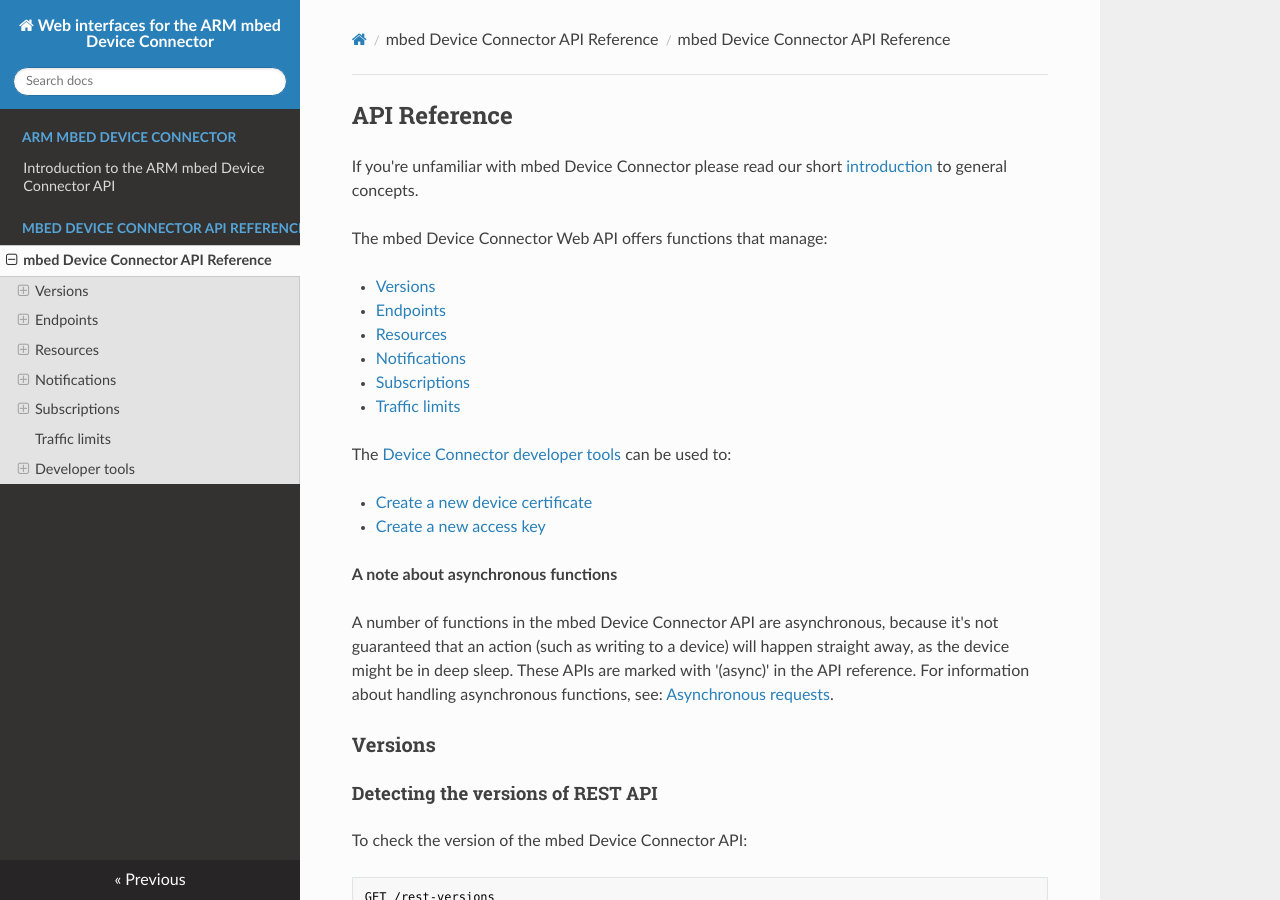
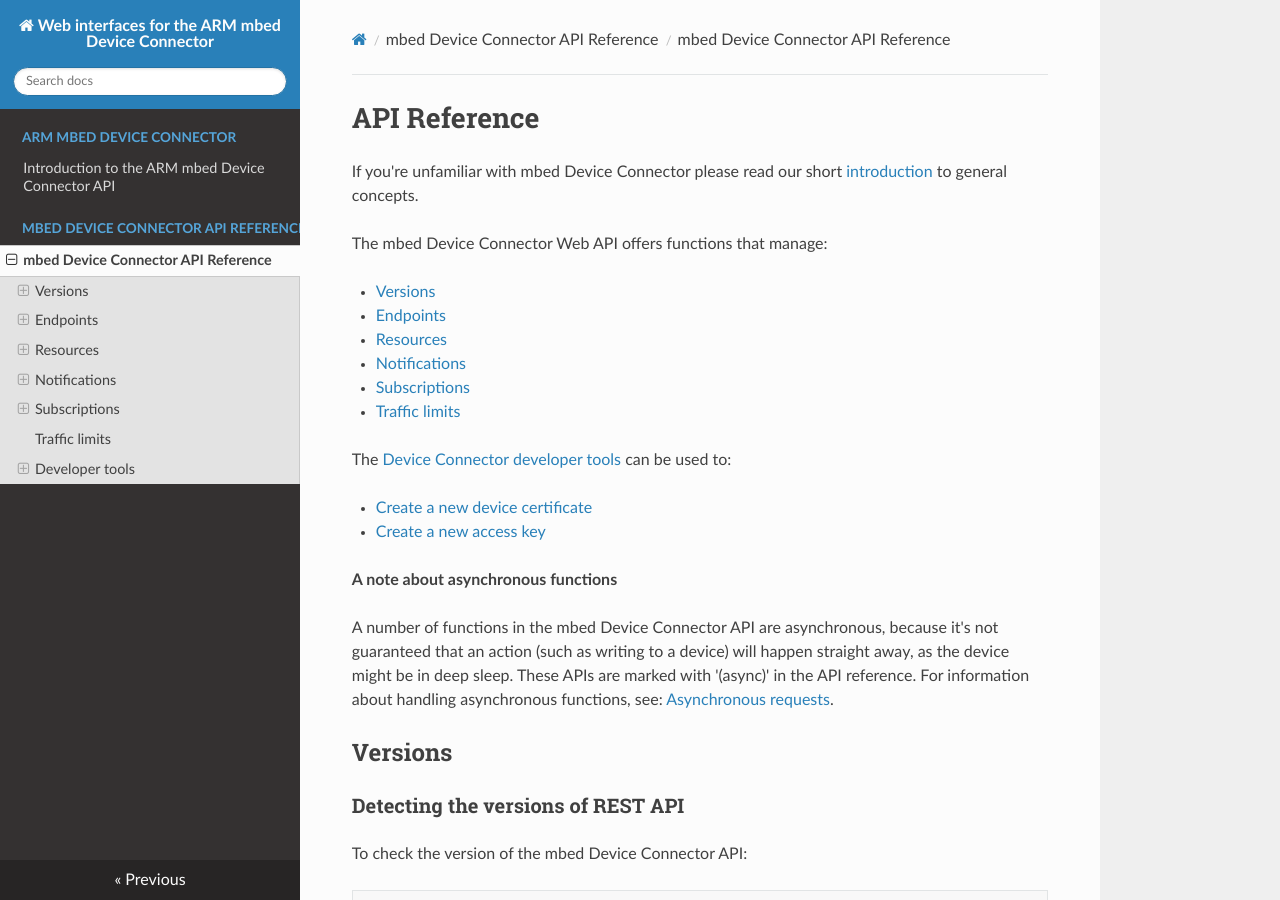
Before and after one commit to ARMmbed/Connector-mDS-REST-API, an MkDocs documentation site: the page built from docs/api-reference.md, in a window 1280 px wide and 900 px high. Built offline with MkDocs 1.6.1, drawn with Linux system fonts in a browser that asks for light colours; nearby versions of some CDN libraries; old or Windows-style settings are respelled for this version of MkDocs.

Commit message:
Header levels again.

````diff
--- a/docs/api-reference.md
+++ b/docs/api-reference.md
@@ -1,4 +1,4 @@
-## API Reference
+# API Reference
 
 If you're unfamiliar with mbed Device Connector please read our short [introduction](index.md) to general concepts.
 
@@ -20,9 +20,9 @@ __A note about asynchronous functions__
 
 A number of functions in the mbed Device Connector API are asynchronous, because it's not guaranteed that an action (such as writing to a device) will happen straight away, as the device might be in deep sleep. These APIs are marked with '(async)' in the API reference. For information about handling asynchronous functions, see: [Asynchronous requests](index.md#asynchronous-requests).
 
-### Versions
+## Versions
 
-#### Detecting the versions of REST API
+### Detecting the versions of REST API
 
 To check the version of the mbed Device Connector API:
 ```
@@ -56,7 +56,7 @@ Content-Type: application/json
 ]
 ```
 
-#### Calling the latest version of the REST API
+### Calling the latest version of the REST API
 
 To call the latest version of the API, you can either use the existing URI without any changes, or you can prefix the latest version of the above list to your URI:
 
@@ -67,7 +67,7 @@ To call the latest version of the API, you can either use the existing URI witho
 /v2/some-url
 ```
 
-#### Calling an old version of the REST API
+### Calling an old version of the REST API
 
 To call an old version of the API, you must prefix the desired version of the above list to your URI:
 
@@ -77,11 +77,11 @@ To call an old version of the API, you must prefix the desired version of the ab
 /v1/some-url
 ```
 
-### Endpoints
+## Endpoints
 
 Endpoints are physical devices running [mbed Client](https://www.mbed.com/en/development/software/mbed-client/). For more information about mbed Device Connector’s data model, see the [REST API introduction](index.md#the-mbed-device-connector-data-model).
 
-#### Listing all endpoints
+### Listing all endpoints
 
 ```
 GET /v2/endpoints
@@ -130,11 +130,11 @@ Content-Type: application/json
 ]
 ```
 
-##### Queue mode
+#### Queue mode
 
 When an endpoint is in queue mode, messages sent to the endpoint will not wake up the physical device. Rather, the messages are queued and delivered when the device wakes up and connects to mbed Device Connector itself. Queue mode can also be used when the device is behind a NAT and cannot be reached directly by mbed Device Connector.
 
-#### Listing an endpoint's resources
+### Listing an endpoint's resources
 
 ```
 GET /v2/endpoints/{endpoint-name}
@@ -184,17 +184,17 @@ Content-Type: application/json
 
 *You are encouraged to use the [LWM2M](http://technical.openmobilealliance.org/Technical/technical-information/omna/lightweight-m2m-lwm2m-object-registry) resource types.*
 
-### Resources
+## Resources
 
 All APIs related to device resources are [asynchronous](index.md#asynchronous-requests). Be aware that these APIs will only respond if the device is turned on and connected to mbed Device Connector. You can also receive [notifications](#notifications) when a resource changes by subscribing to the resource.
 
-#### Non-confirmable requests
+### Non-confirmable requests
 
 All resource APIs have the parameter `noResp`. If a request is made with `noResp=true`, mbed Device Connector makes a CoAP non-confirmable requests to the device. This means that these requests are not guaranteed to arrive at the device, nor do you get an `async-response-id` back.
 
 If calls with this parameter enabled succeed, they return with the status code `204 No Content`. If the underlying protocol does not support non-confirmable requests, or if the endpoint is registered in queue mode, the response is status code `409 Conflict`.
 
-#### Reading from a resource ([async](index.md#asynchronous-requests))
+### Reading from a resource ([async](index.md#asynchronous-requests))
 
 ```
 GET /v2/endpoints/{endpoint-name}/{resource-path}
@@ -267,7 +267,7 @@ When the response is available, on your notification channel:
 }
 ```
 
-#### Writing to a resource ([async](index.md#asynchronous-requests))
+### Writing to a resource ([async](index.md#asynchronous-requests))
 
 This API can be used to write new values to existing resources, or to create new resources on the device. The `resource-path` does not have to exist - it can be created by the call.
 
@@ -346,7 +346,7 @@ When the response is available, on your notification channel:
 
 The [mbed Client overview](https://docs.mbed.com/docs/mbed-client-guide/en/latest/Introduction/#the-write-operation) contains information on how to process updates on the device side.
 
-#### Executing a function on a resource ([async](index.md#asynchronous-requests))
+### Executing a function on a resource ([async](index.md#asynchronous-requests))
 
 This API can be used to execute functions on existing resources on the device.
 
@@ -428,7 +428,7 @@ When the response is available, on your notification channel:
 
 The [mbed Client overview](https://docs.mbed.com/docs/mbed-client-guide/en/latest/Introduction/#the-execute-operation) contains information on how to handle the execute operation on the device side.
 
-#### Deleting a resource ([async](index.md#asynchronous-requests))
+### Deleting a resource ([async](index.md#asynchronous-requests))
 
 A request to delete a resource must be handled by both mbed Client and mbed Device Connector. The resource is not deleted from mbed Device Connector until the delete is handled by mbed Client.
 
@@ -505,7 +505,7 @@ When the response is available, on your notification channel:
 
 The [mbed Client overview](https://docs.mbed.com/docs/mbed-client-guide/en/latest/Introduction/) contains information on how to handle the delete operation on the device side.
 
-### Notifications
+## Notifications
 
 Notifications are created when certain events happen on mbed Device Connector:
 
@@ -515,7 +515,7 @@ Notifications are created when certain events happen on mbed Device Connector:
 
 A notification is created for each asynchronous request when the response is ready, for example when the device sends a response for a read request. Another case is when you [subscribe](#subscriptions) to a resource, mbed Device Connector starts creating notifications when the resource state changes. The device registration related notifications are always created automatically.
 
-#### Receiving notifications
+### Receiving notifications
 
 There are two ways of receiving notifications:
 
@@ -526,7 +526,7 @@ mbed Device Connector tries to deliver each notification event for up to 15 minu
 
 We'll review the notification data structure before looking at the registration and notification functions.
 
-##### Notification data structure
+#### Notification data structure
 
 A notification message contains the following server event types:
 
@@ -610,9 +610,9 @@ The notification message is delivered in JSON format:
     }
 ```
 
-#### Registering a notification callback
+### Registering a notification callback
 
-##### Registering a callback URL
+#### Registering a callback URL
 
 Register a URL to which the server should deliver notifications.
 
@@ -662,7 +662,7 @@ Content-Length: 87
 HTTP/1.1 204 No Content
 ```
 
-##### Checking the notification callback
+#### Checking the notification callback
 
 Returns the notification callback URL and the headers that have been set in [Registering a notification callback](#registering-a-notification-callback).
 
@@ -689,7 +689,7 @@ Content-Length: 87
 {"url" : "example.com", "headers" : {"Authorization" : "auth", "test-header" : "test"}}
 ```
 
-##### Deleting the notification callback
+#### Deleting the notification callback
 
 To delete the Callback URL and remove all subscriptions:
 
@@ -704,7 +704,7 @@ DELETE /notification/callback
 |204|Successfully removed.|
 |404|No callback URL is registered.|
 
-#### Long polling
+### Long polling
 
 As an alternative to the notification callback, you can use HTTP long-poll requests to receive notifications. You open a request from the client to mbed Device Connector, and the request will be kept open until either an event notification is delivered to the client or the request times out (after 30 seconds). In both cases, the client should open a new polling request after the previous one closes.
 
@@ -721,7 +721,7 @@ GET /v2/notification/pull
 |200|OK.|
 |204|No new notifications.|
 
-### Subscriptions
+## Subscriptions
 
 When you have set up a [notification callback](#registering-a-notification-callback), your application can subscribe to either individual resources or pre-subscribe to resources.
 
@@ -729,7 +729,7 @@ When you subscribe to an observable resource, the server notifies your applicati
 
 Whether or not a resource is observable is determined by [mbed Client](https://docs.mbed.com/docs/mbed-client-guide/en/latest/Introduction/#the-observe-feature), not by mbed Device Connector.
 
-#### Subscribing to an individual resource ([async](index.md#asynchronous-requests))
+### Subscribing to an individual resource ([async](index.md#asynchronous-requests))
 
 This function subscribes to an individual resource.
 
@@ -777,7 +777,7 @@ When the response is available, on your notification channel:
 }
 ```
 
-#### Removing a subscription
+### Removing a subscription
 
 ```
 DELETE /subscriptions/{endpoint-name}/{resource-path}
@@ -790,7 +790,7 @@ DELETE /subscriptions/{endpoint-name}/{resource-path}
 |204|Successfully removed subscription.|
 |404|Endpoint or endpoint's resource not found.|
 
-#### Removing all subscriptions
+### Removing all subscriptions
 
 ```
 DELETE /v2/subscriptions
@@ -802,7 +802,7 @@ DELETE /v2/subscriptions
 |---|---|
 |204|Successfully removed subscriptions.|
 
-#### Checking resource subscription status
+### Checking resource subscription status
 
 ```
 GET /v2/subscriptions/{endpoint-name}/{resource-path}
@@ -830,7 +830,7 @@ Content-Type: text/uri-list
 /subscriptions/node-001/dev/power
 ```
 
-#### Reading endpoint's subscriptions
+### Reading endpoint's subscriptions
 
 ```
 GET /v2/subscriptions/{endpoint-name}
@@ -859,7 +859,7 @@ Content-Type: text/uri-list
 /subscriptions/node-001/dev/power
 ```
 
-#### Removing endpoint's subscriptions
+### Removing endpoint's subscriptions
 
 ```
 DELETE /v2/subscriptions/{endpoint-name}
@@ -872,7 +872,7 @@ DELETE /v2/subscriptions/{endpoint-name}
 |204|Successfully removed.|
 |404|Endpoint not found.|
 
-#### Automatically subscribe to resources
+### Automatically subscribe to resources
 
 Besides manually subscribing to resources, you can also automatically subscribe (a pre-subscription) to resources based on their endpoint name, endpoint type, or listed resources. mbed Device Connector will automatically send a subscription request when it encounters an endpoint or resource that matches these definitions.
 
@@ -931,7 +931,7 @@ If you send an empty array, the pre-subscription data will be removed.
     HTTP/1.1 200 OK
 ```
 
-#### Getting automatic subscriptions
+### Getting automatic subscriptions
 
 ```
 GET /v2/subscriptions
@@ -939,7 +939,7 @@ GET /v2/subscriptions
 
 The server returns with the same JSON structure as described above. If there are no pre-subscribed resources, it returns with an empty array.
 
-### Traffic limits
+## Traffic limits
 
 The number of transactions and registered endpoints for each mbed user is limited per 24 hours. The counter for the number of transactions includes both incoming (endpoint registrations, registration updates and removals, notifications) and outgoing (proxy and subscription requests).
 
@@ -971,15 +971,15 @@ Content-Type: application/json
 }
 ```
 
-### Developer tools
+## Developer tools
 
 The REST methods described below help automation of applications. Access key authorization is required.
 
 <span class="notes">**Note:** A different base URL is required to use these tools. The services can be accessed only from URL https://connector.mbed.com.</span>
 
-#### Create a certificate
+### Create a certificate
 
-##### Creating a new certificate for an endpoint
+#### Creating a new certificate for an endpoint
 
 Besides requesting for the `security.h` file from the mbed Connector webapp, the security credentials can be generated programmatically using CSR process. For such request, you need to have the Elliptic Curve private-public keys created. Secp256r1 is recommended, but other 256 bit curves work as well. The public key is sent along with your domain ID in the JSON body as a PEM format string. When you have received the domain and endpoint names and the server and device certificates along with the successful response, you must formulate the `security.h` file manually. The file needs to include the private key that pairs with the public key sent in CSR request.
 
@@ -1064,9 +1064,9 @@ Acceptable content-types:
     }
 ```
 
-#### Create an access key
+### Create an access key
 
-##### Creating a new access key
+#### Creating a new access key
 
 To create your first access key, log in to the mbed Connector webapp. After that, new access keys can be created programmatically.
 
````
